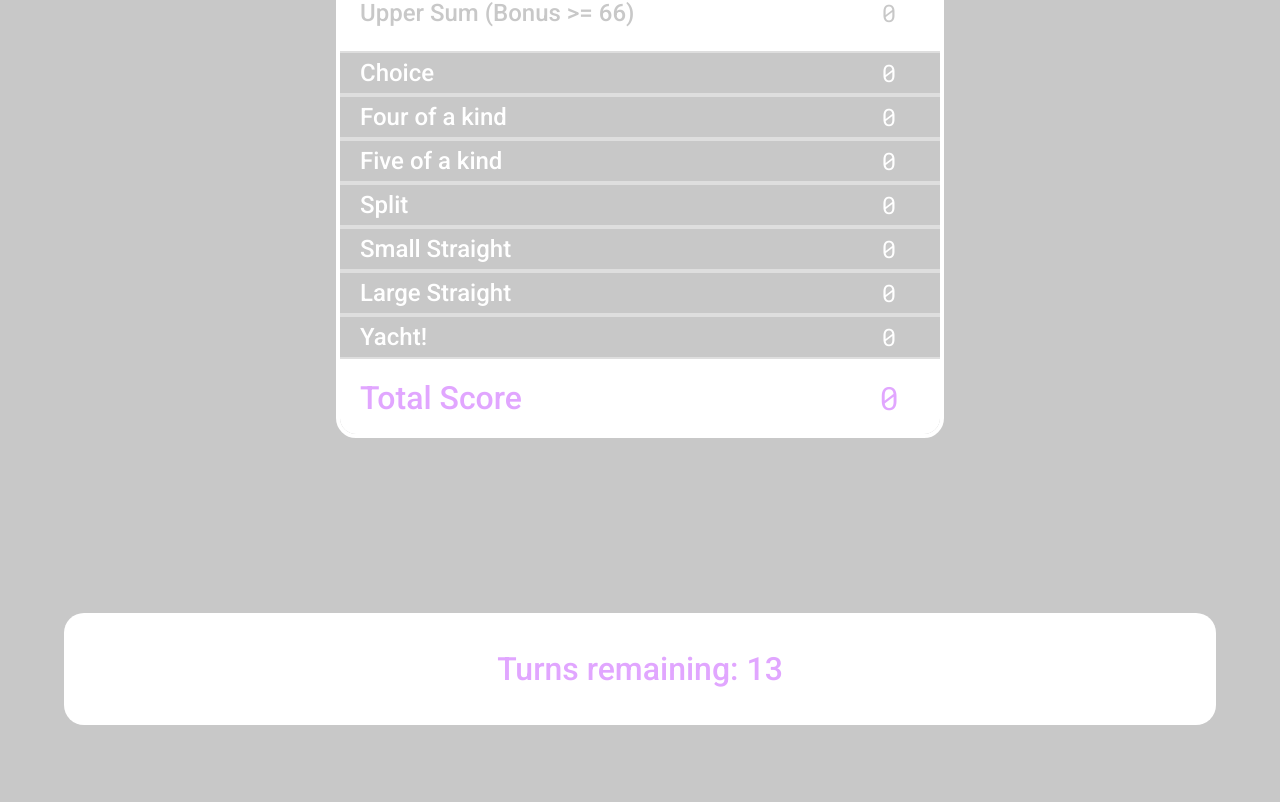
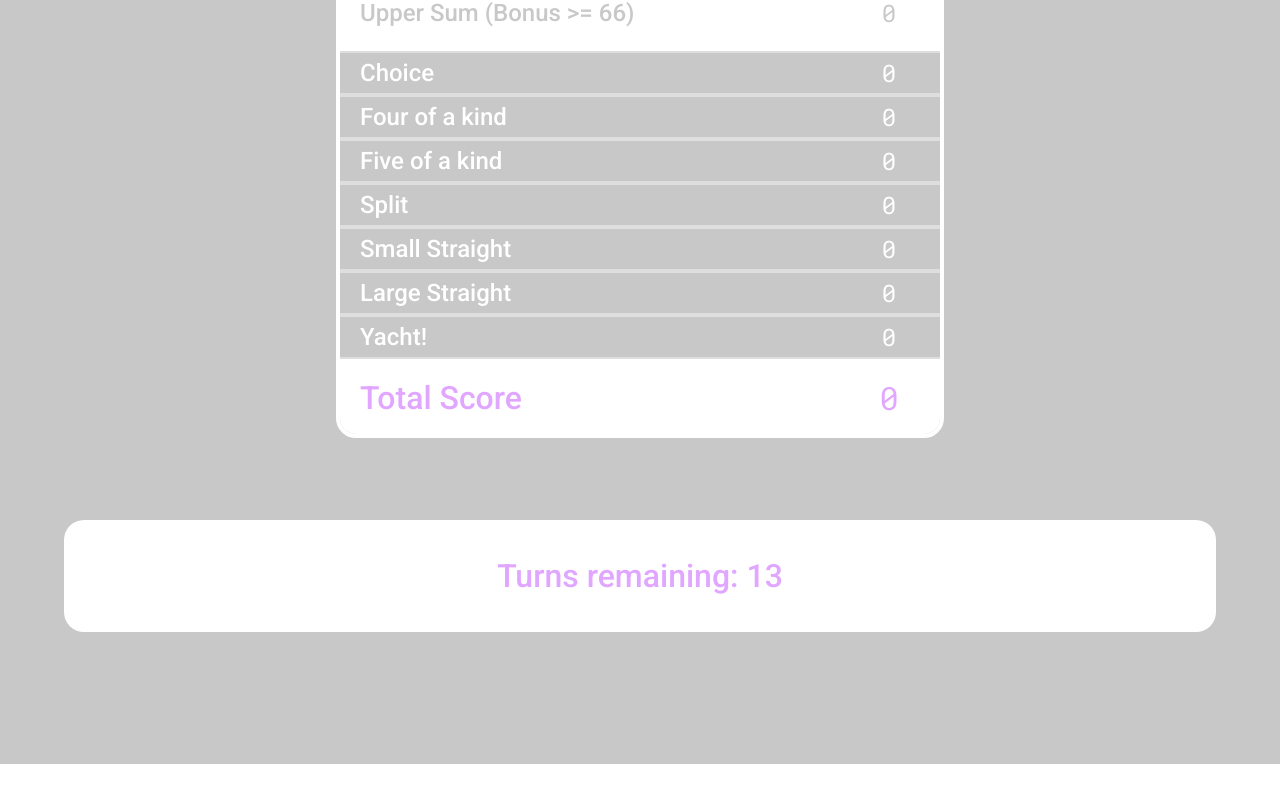
Before and after one commit to chriskstaton/SIXXES, a React (Vite) app: page / in a window 1280 px wide. Shown: the part 996-1798 px from the top of the page. After the commit the page ends 1760 px from the top, so only its background shows below. Built offline with nearby package versions, Linux system fonts and the light colour scheme.

Commit message:
Update DiceRoller.scss

```diff
--- a/src/DiceRoller.scss
+++ b/src/DiceRoller.scss
@@ -116,7 +116,7 @@ $dice-dimensions: 150px;
 	text-align: center;
 	border-radius: 20px;
 	margin-top: 125px;
- margin-bottom: 75px;
+ margin: auto;
 	cursor: default;
 	p {
 		color: #e1a6ff;
```
